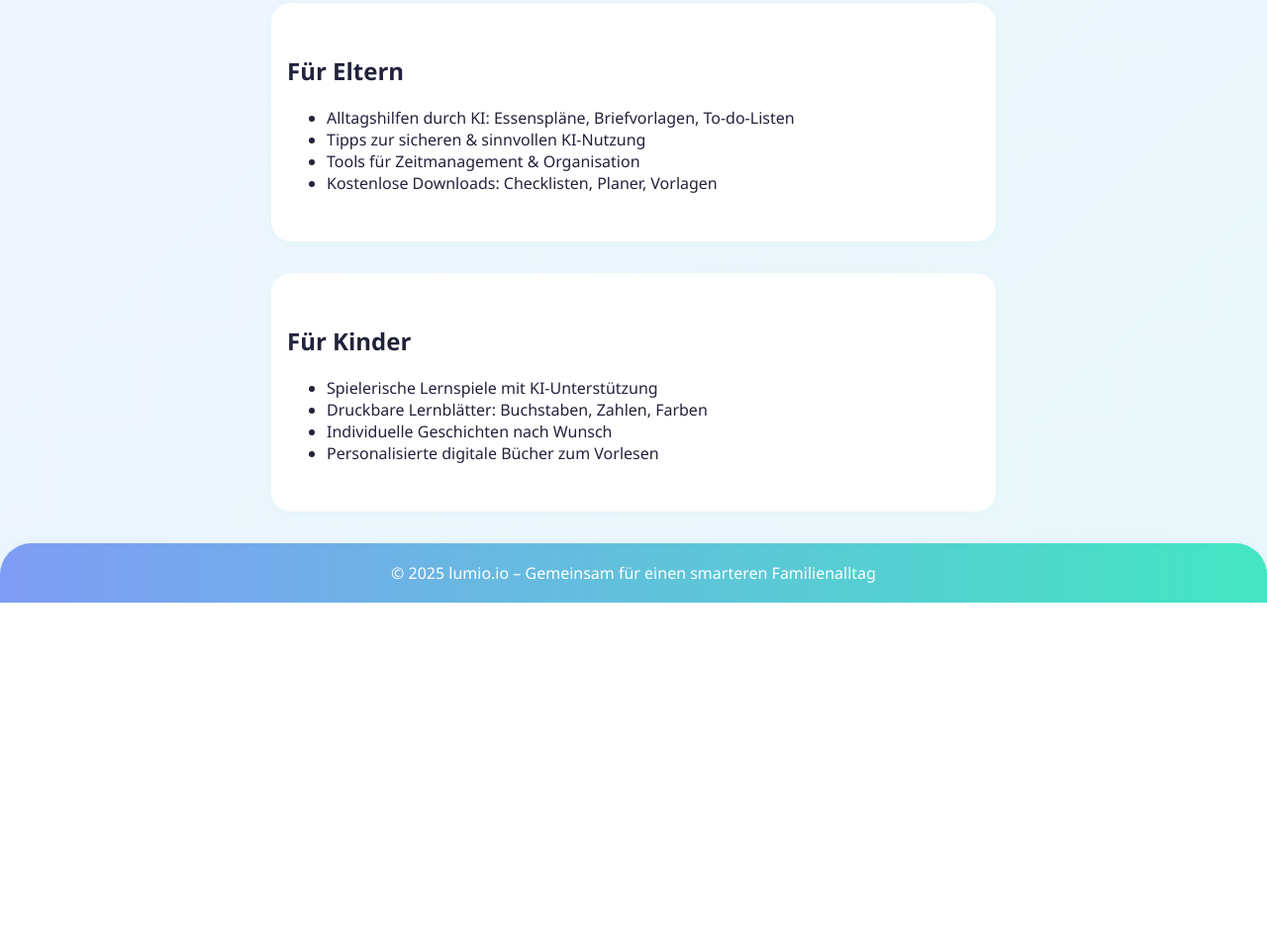
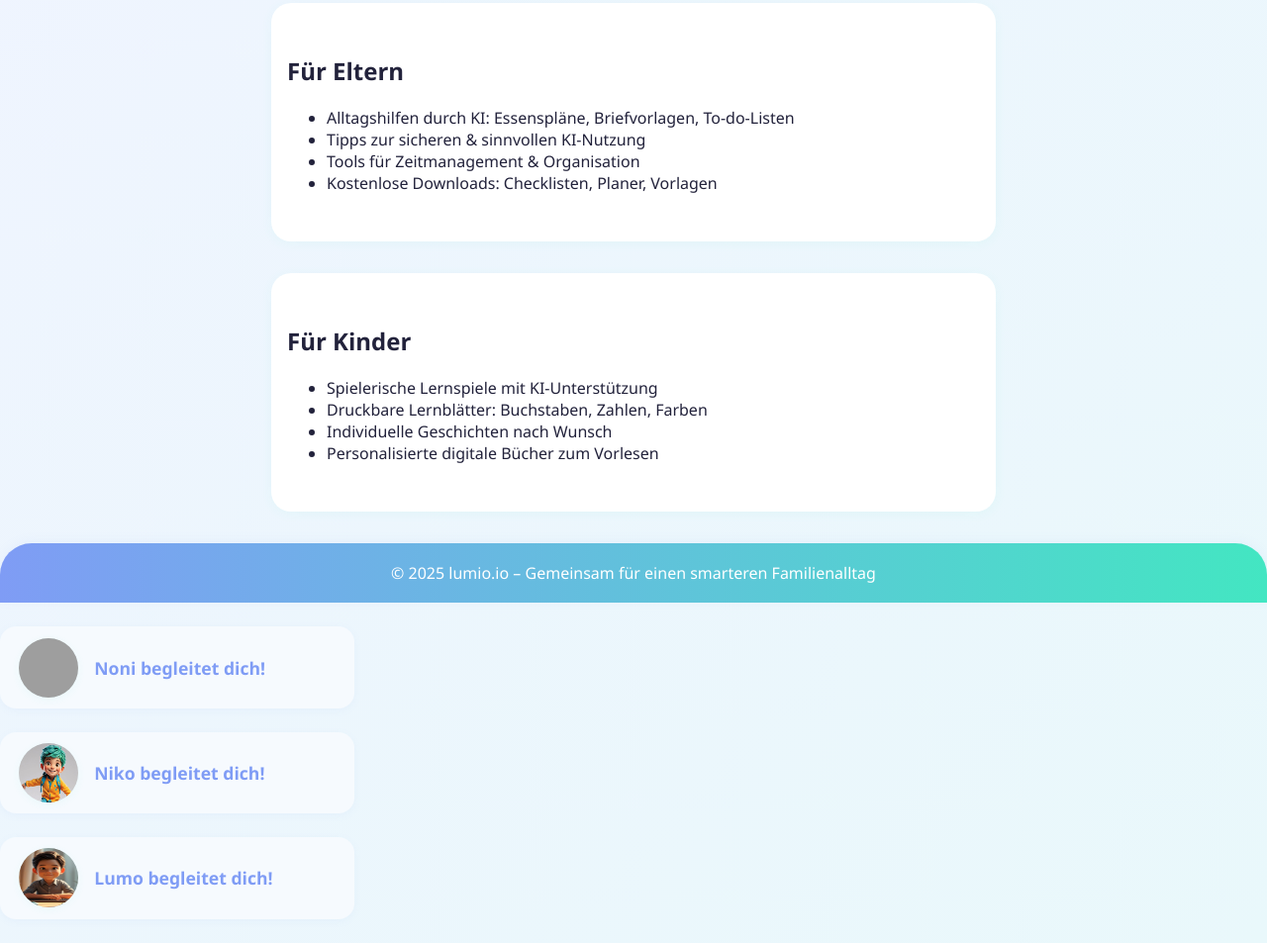
Before and after one commit to Lumio-ai/lumio-webseite, a plain HTML site: page index.html in a window 1280 px wide. Shown: the part 405-1358 px from the top of the page at 99% size. Before the commit the page ends 1014 px from the top, so only its background shows below. Drawn offline with Linux system fonts and the light colour scheme; grey boxes are pictures that could not be loaded.

Commit message:
Add files via upload

```diff
--- a/index.html
+++ b/index.html
@@ -56,5 +56,17 @@
       document.getElementById('navLinks').classList.toggle('active');
     });
   </script>
+  <div class="avatar-begleiter">
+  <img src="images/noni-kid.png" alt="Noni – Dein Begleiter" class="avatar-img">
+  <span class="avatar-name">Noni begleitet dich!</span>
+</div>
+<div class="avatar-begleiter">
+  <img src="images/niko.png" alt="Niko – Dein Begleiter" class="avatar-img">
+  <span class="avatar-name">Niko begleitet dich!</span>
+</div>
+<div class="avatar-begleiter">
+  <img src="images/lumo.png" alt="Lumo – Dein Begleiter" class="avatar-img">
+  <span class="avatar-name">Lumo begleitet dich!</span>
+</div>
 </body>
 </html>
--- a/style.css
+++ b/style.css
@@ -212,3 +212,6 @@ footer {
   margin-top: 2rem;
   box-shadow: 0 -2px 12px rgba(127,156,245,0.07);
 }
+<div style="display:flex; gap:2em; justify-content:center; flex-wrap:wrap;">
+  <!-- ...hier die drei avatar-begleiter-Blocks wie oben... -->
+</div>
```
